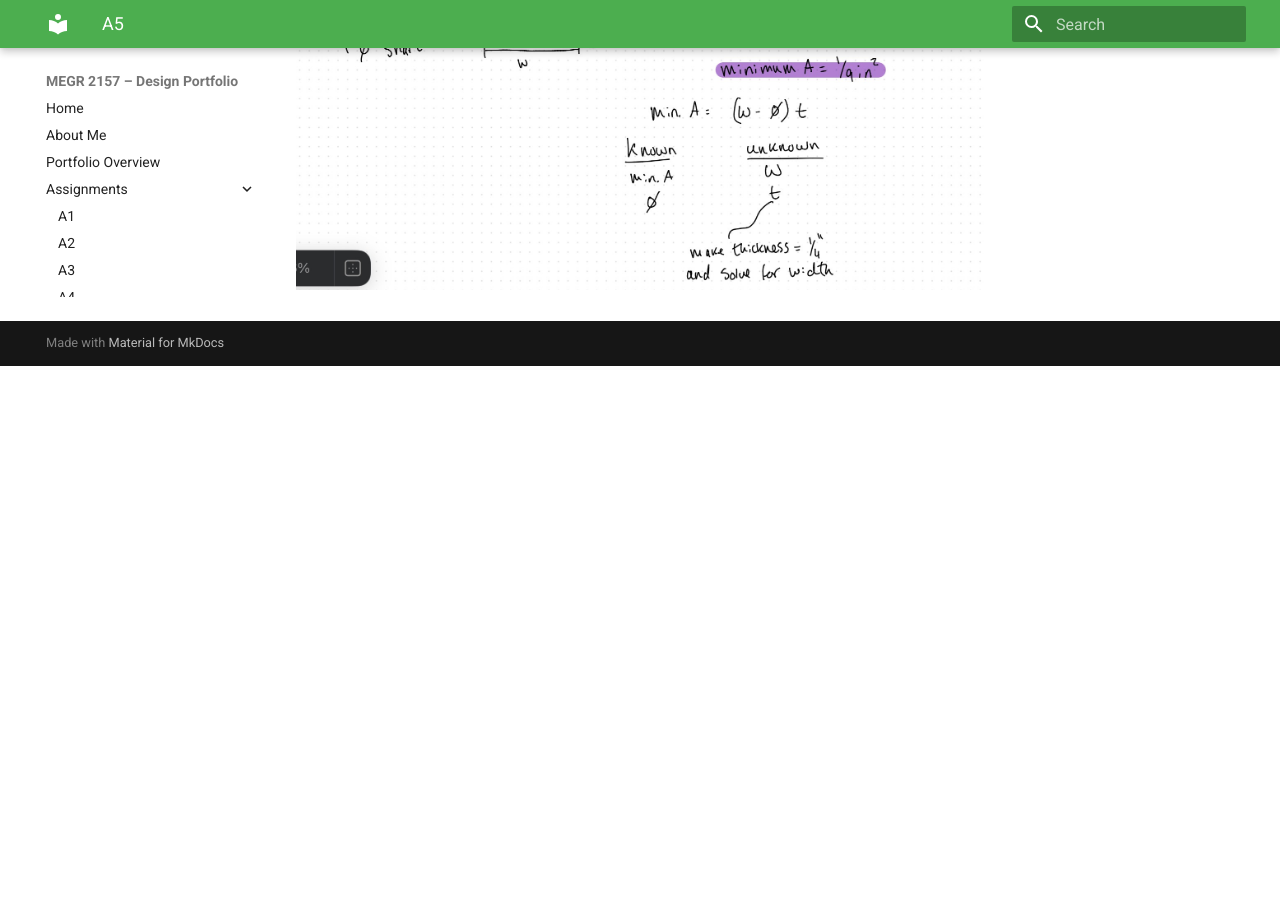
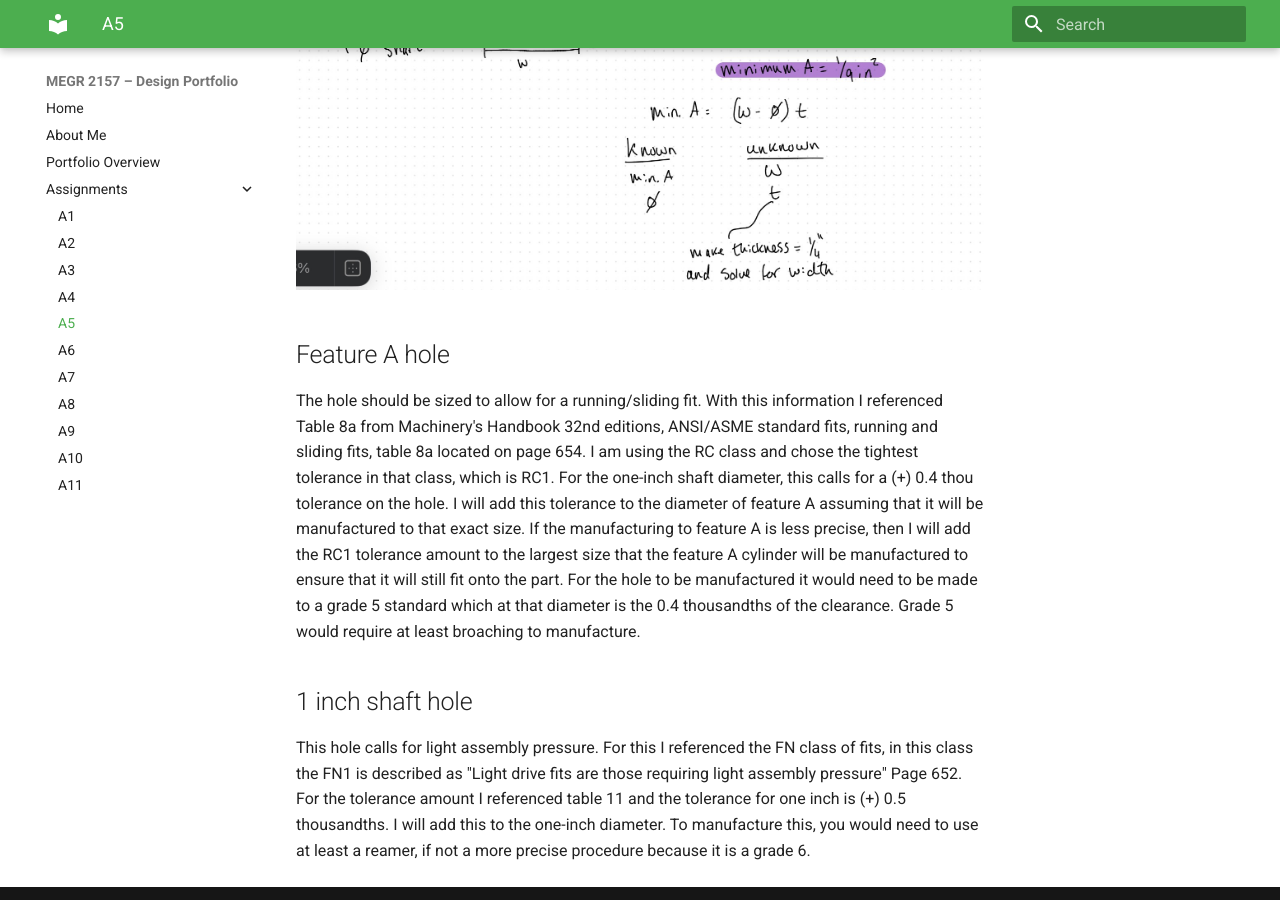
Before and after one commit to Taylor-Rockefeller-Portfolio/megr2157-portfolio, an MkDocs documentation site: the page built from docs/assignments/A05/index.md, in a window 1280 px wide and 900 px high, scrolled down 9494 px. Built offline with MkDocs 1.6.1 and Material for MkDocs 9.7.7, drawn with Linux system fonts in a browser that asks for light colours; before the commit the page ends 9860 px from its top, so only the background shows below that.

Commit message:
Update index.md

```diff
--- a/docs/assignments/A05/index.md
+++ b/docs/assignments/A05/index.md
@@ -103,3 +103,11 @@ Analysis method given in instructions
 ## Dimensional Analysis
 
 ![](IMG_0336.jpg)
+
+## Feature A hole
+
+The hole should be sized to allow for a running/sliding fit. With this information I referenced Table 8a from Machinery's Handbook 32nd editions, ANSI/ASME standard fits, running and sliding fits, table 8a located on page 654. I am using the RC class and chose the tightest tolerance in that class, which is RC1. For the one-inch shaft diameter, this calls for a (+) 0.4 thou tolerance on the hole. I will add this tolerance to the diameter of feature A assuming that it will be manufactured to that exact size. If the manufacturing to feature A is less precise, then I will add the RC1 tolerance amount to the largest size that the feature A cylinder will be manufactured to ensure that it will still fit onto the part. For the hole to be manufactured it would need to be made to a grade 5 standard which at that diameter is the 0.4 thousandths of the clearance. Grade 5 would require at least broaching to manufacture.
+
+## 1 inch shaft hole
+
+This hole calls for light assembly pressure. For this I referenced the FN class of fits, in this class the FN1 is described as "Light drive fits are those requiring light assembly pressure" Page 652. For the tolerance amount I referenced table 11 and the tolerance for one inch is (+) 0.5 thousandths. I will add this to the one-inch diameter. To manufacture this, you would need to use at least a reamer, if not a more precise procedure because it is a grade 6.
```
